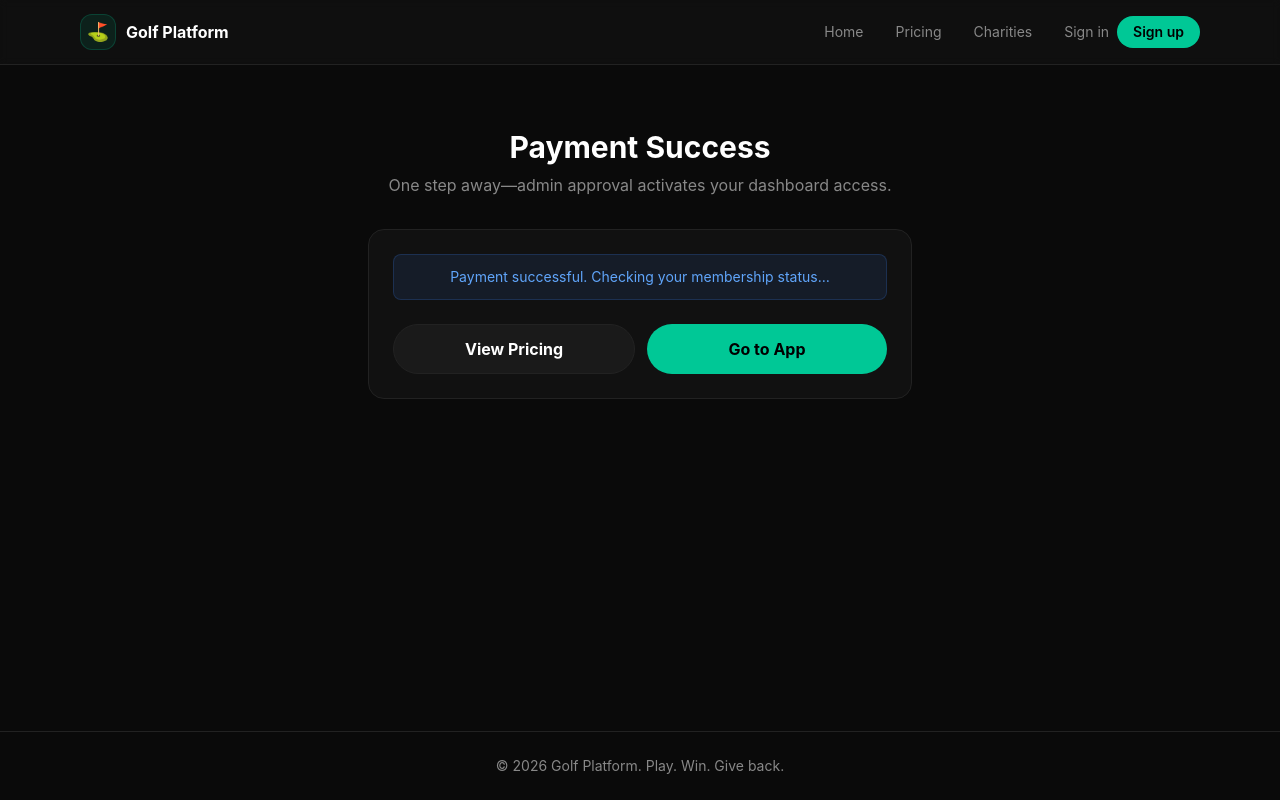
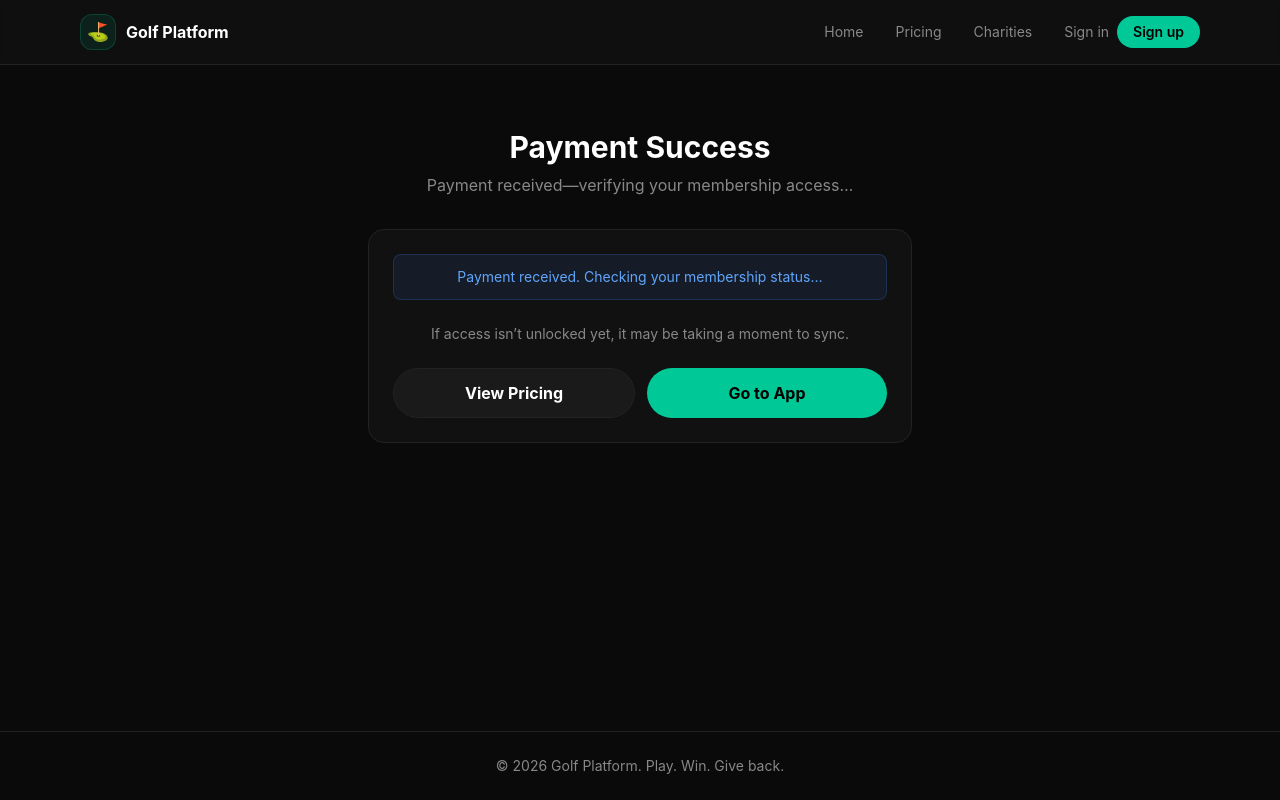
Before and after one commit to yasir78604/golf-platform, a React app in the folder frontend/: page /payment-success in a window 1280 px wide. Built offline with nearby package versions, Linux system fonts and the light colour scheme; no server answers; the HTML template or start-up script is replaced by a standard one.

Commit message:
"some update"

```diff
--- a/frontend/src/components/SubscriptionGuard.jsx
+++ b/frontend/src/components/SubscriptionGuard.jsx
@@ -8,17 +8,14 @@ function SubscriptionGuard({ children }) {
     return null
   }
 
-  // If user paid and is waiting for admin approval, keep them in the flow.
-  if (user?.subscription_status === 'pending') {
-    return <Navigate to="/payment-success?success=true" replace />
+  // Allow dashboard only for active subscribers.
+  if (user?.subscription_status === 'active') {
+    return children
   }
 
-  // Any other state (inactive/unknown) -> pricing
-  if (user?.subscription_status !== 'active') {
-    return <Navigate to="/pricing" replace />
-  }
-
-  return children
+  // Any other state (pending/inactive/unknown) -> pricing
+  return <Navigate to="/pricing" replace />
 }
 
+
 export default SubscriptionGuard
--- a/frontend/src/pages/PaymentSuccess.jsx
+++ b/frontend/src/pages/PaymentSuccess.jsx
@@ -29,14 +29,15 @@ function PaymentSuccess() {
     if (status === 'pending') {
       return {
         type: 'info',
-        text: 'Payment successful. Waiting for admin approval to activate your membership.'
+        text: 'Payment received. Checking your membership status…'
       }
     }
 
     return {
       type: 'info',
-      text: 'Payment successful. Checking your membership status…'
+      text: 'Payment received. Checking your membership status…'
     }
+
   }, [status])
 
   useEffect(() => {
@@ -75,7 +76,8 @@ function PaymentSuccess() {
       <div className="max-w-xl mx-auto px-4 py-16">
         <div className="text-center mb-8">
           <h1 className="text-3xl font-bold text-white mb-2">Payment Success</h1>
-          <p className="text-[#888]">One step away—admin approval activates your dashboard access.</p>
+          <p className="text-[#888]">Payment received—verifying your membership access…</p>
+
         </div>
 
         {loading ? (
@@ -86,11 +88,12 @@ function PaymentSuccess() {
           <Card>
             <Alert message={error || message.text} type={error ? 'error' : message.type} />
 
-            {status === 'pending' && (
+            {status !== 'active' && (
               <div className="mt-4 text-center text-[#888] text-sm">
-                You can continue using the app. Dashboard unlocks automatically once approved.
+                If access isn’t unlocked yet, it may be taking a moment to sync.
               </div>
             )}
+
 
             <div className="mt-6 flex gap-3">
               <Button type="button" variant="secondary" className="flex-1" onClick={() => navigate('/pricing')}>
```
Also changed, not shown: 1 other file (tests, documents, lock files or other folders).
